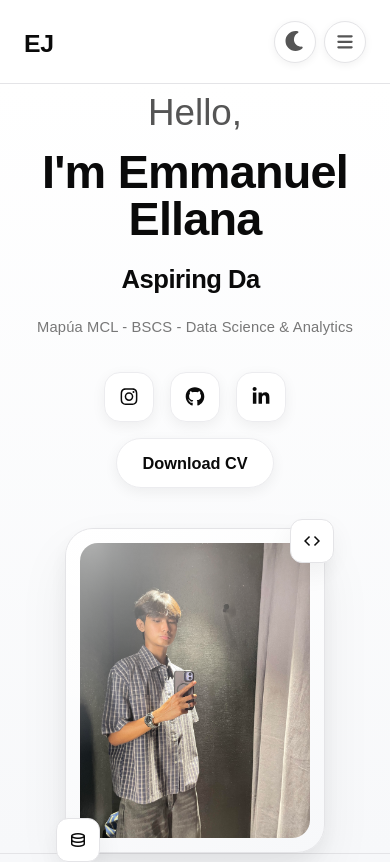
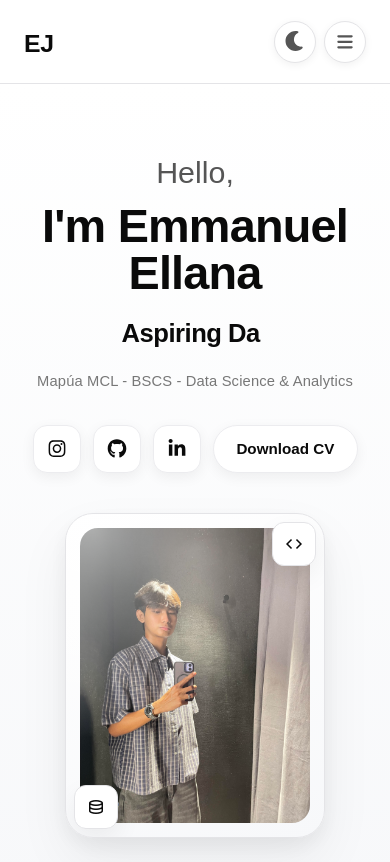
Before and after one commit to ejellana/ejellana.github.io, a React (Vite) app: page / in a window 390 px wide. Shown: the top 862 px of the page. Built offline with nearby package versions, Linux system fonts and the light colour scheme; a web font is replaced by a local one.

Commit message:
fixed home responsive

```diff
--- a/src/index.css
+++ b/src/index.css
@@ -263,6 +263,9 @@ body {
   display: flex;
   align-items: center;
   min-height: 90vh;
+  /* Padding ensures the card + badge chips never touch the section divider below */
+  padding-top: 2rem;
+  padding-bottom: 3rem;
   border-top: none;
 }
 
@@ -498,6 +501,7 @@ body {
   aspect-ratio: 4 / 5;
   padding: 14px;
   border-radius: 28px;
+  overflow: hidden;   /* ← prevents image from bleeding outside rounded card */
   background: linear-gradient(160deg, var(--bg-card) 0%, var(--bg-secondary) 100%);
   border: 1px solid var(--border);
   box-shadow: 0 24px 54px var(--shadow), 0 8px 22px var(--shadow);
@@ -523,12 +527,13 @@ body {
 }
 
 .profile-card__image {
-  position: relative;
-  width: 100%;
-  height: 100%;
+  position: absolute;        /* ← fill the padded inner area absolutely */
+  inset: 14px;               /* respect the card's 14px padding */
+  width: calc(100% - 28px);
+  height: calc(100% - 28px);
   border-radius: 18px;
   object-fit: cover;
-  object-position: center;
+  object-position: center top; /* favour the face when cropped */
   display: block;
 }
 
@@ -555,14 +560,20 @@ body {
   font-size: 26px;
 }
 
+/*
+  Badges are positioned inside the card boundary (card has overflow:hidden).
+  Using inset positive values so they sit in the card corners visually.
+  These values apply at all breakpoints; mobile overrides below further inset them
+  to keep them from being clipped at smaller card sizes.
+*/
 .profile-badge--top {
-  top: -16px;
-  right: -16px;
+  top: 10px;
+  right: 10px;
 }
 
 .profile-badge--bottom {
-  bottom: -16px;
-  left: -16px;
+  bottom: 10px;
+  left: 10px;
 }
 
 /* ====================== SKILLS ====================== */
@@ -1735,6 +1746,14 @@ body {
     font-size: 3.2rem;
   }
 
+  /* ── Hero: add breathing room below the sticky header ── */
+  .hero {
+    padding-top: 3.5rem;    /* gap between navbar and "Hello," heading */
+    padding-bottom: 4.5rem; /* generous clearance so card doesn't touch section divider */
+    min-height: auto;       /* let content drive height on small screens */
+    align-items: flex-start;
+  }
+
   /* ── Hero two-column — stack vertically on mobile ── */
   .hero-layout {
     flex-direction: column; /* text first, image below on mobile */
@@ -1748,11 +1767,14 @@ body {
     width: 100%;
   }
 
+  /* Image col: wider than before so the card fills the screen nicely */
   .hero-image-col {
     flex: none;
     width: 100%;
-    max-width: 300px;
+    max-width: 320px; /* slightly wider than the old 300px */
     margin: 0 auto;
+    /* extra horizontal padding so the protruding badges don't clip */
+    padding: 0 1rem;
   }
 
   .hero-identity {
@@ -1888,14 +1910,15 @@ body {
     font-size: 22px;
   }
 
+  /* Badges pulled inside card boundary — card now has overflow:hidden */
   .profile-badge--top {
-    top: -12px;
-    right: -12px;
+    top: 10px;
+    right: 10px;
   }
 
   .profile-badge--bottom {
-    bottom: -12px;
-    left: -12px;
+    bottom: 10px;
+    left: 10px;
   }
 
   .hero-icon-btn {
@@ -2074,6 +2097,16 @@ body {
 }
 
 @media (max-width: 480px) {
+  /* More generous top breathing room on small phones */
+  .hero {
+    padding-top: 4rem;
+    padding-bottom: 4rem;
+  }
+
+  .hero h2 {
+    font-size: 1.9rem; /* "Hello," — slightly smaller on tiny screens */
+  }
+
   .hero h1 {
     font-size: clamp(2.4rem, 12vw, 3.2rem);
     letter-spacing: -0.8px;
@@ -2094,6 +2127,22 @@ body {
     margin: 0.5rem;
   }
 
+  .hero-icon-btn {
+    width: 48px;
+    height: 48px;
+    border-radius: 14px;
+  }
+
+  .hero-cv-btn {
+    height: 48px;
+    font-size: 0.95rem;
+    padding: 0 1.4rem;
+  }
+
+  .hero-actions {
+    gap: 0.75rem;
+  }
+
   .skill-icon-card {
     width: 72px;
   }
@@ -2107,6 +2156,7 @@ body {
     font-size: 0.68rem;
   }
 
+  /* Profile card: cap size on tiny screens, keep overflow:hidden from base */
   .profile-card {
     max-width: 260px;
   }
@@ -2121,14 +2171,17 @@ body {
     font-size: 20px;
   }
 
+  /* Badges stay outside the card (position:absolute on .profile-card which
+     now has overflow:hidden). Move them inside the card boundary so they
+     aren't clipped — pull them inward instead of letting them hang outside */
   .profile-badge--top {
-    top: -10px;
-    right: -10px;
+    top: 8px;
+    right: 8px;
   }
 
   .profile-badge--bottom {
-    bottom: -10px;
-    left: -10px;
+    bottom: 8px;
+    left: 8px;
   }
 }
 
```
